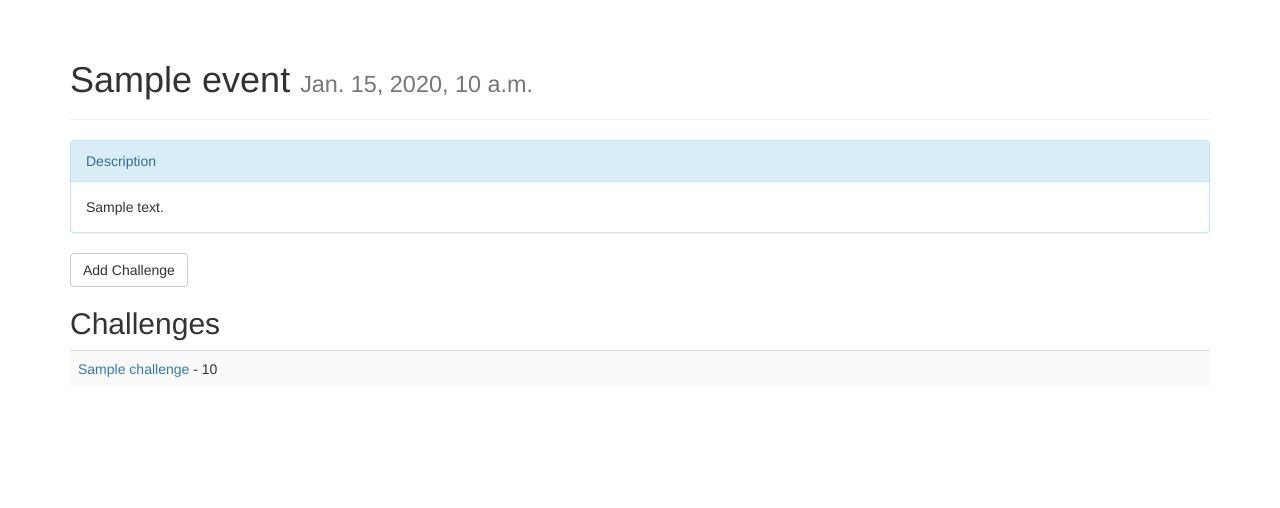
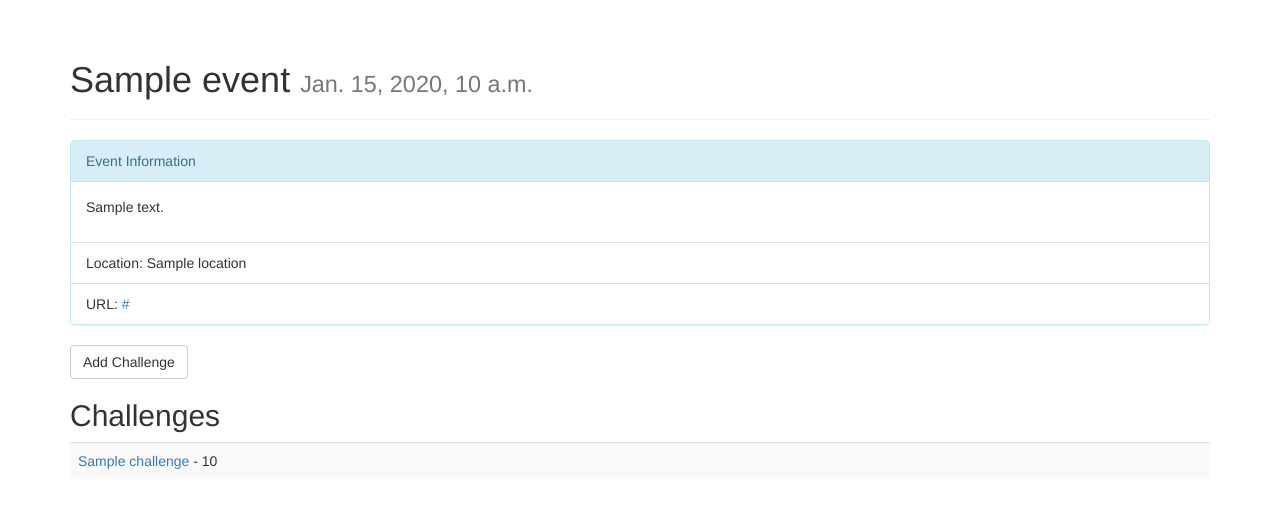
Before and after one commit to BurningNetel/ctf-manager, a Django app: template CTFmanager/templates/event/event_detail.html in a window 1280 px wide. Shown: the part 52-560 px from the top of the page. Run offline with Django 3.2, Linux system fonts and the light colour scheme; the template is opened without the code that fills it: most values are stand-ins (such as "Sample title", 1, 10 or a date in 2020); parts of the project's set-up code (start-up, migrations or seed data) failed here and were passed over; some libraries are stand-ins or nearby versions.

Commit message:
Added location and url to events detail page

```diff
--- a/CTFmanager/templates/event/event_detail.html
+++ b/CTFmanager/templates/event/event_detail.html
@@ -5,14 +5,22 @@
         <h1>{{ event.name }} <small>{{ event.date }}</small></h1>
     </div>
     <div id="p_description" class="panel panel-info">
-        <div class="panel-heading">Description</div>
+        <div class="panel-heading">Event Information</div>
         <div class="panel-body">
             {% if event.description %}
-                {{ event.description}}
+                <p>{{ event.description}}</p>
             {% else %}
-                No description provided.
+                <p>No description provided.</p>
             {% endif %}
         </div>
+        <ul class="list-group">
+            {% if event.location %}
+                <li class="list-group-item">Location: {{ event.location }}</li>
+            {% endif %}
+            {% if event.url %}
+                <li class="list-group-item">URL: <a href="{{ event.url }}">{{ event.url }}</a></li>
+            {% endif %}
+        </ul>
     </div>
 
 
```
Also changed, not shown: CTFmanager/tests/views/event/test_event.py (+25 -0 lines).
